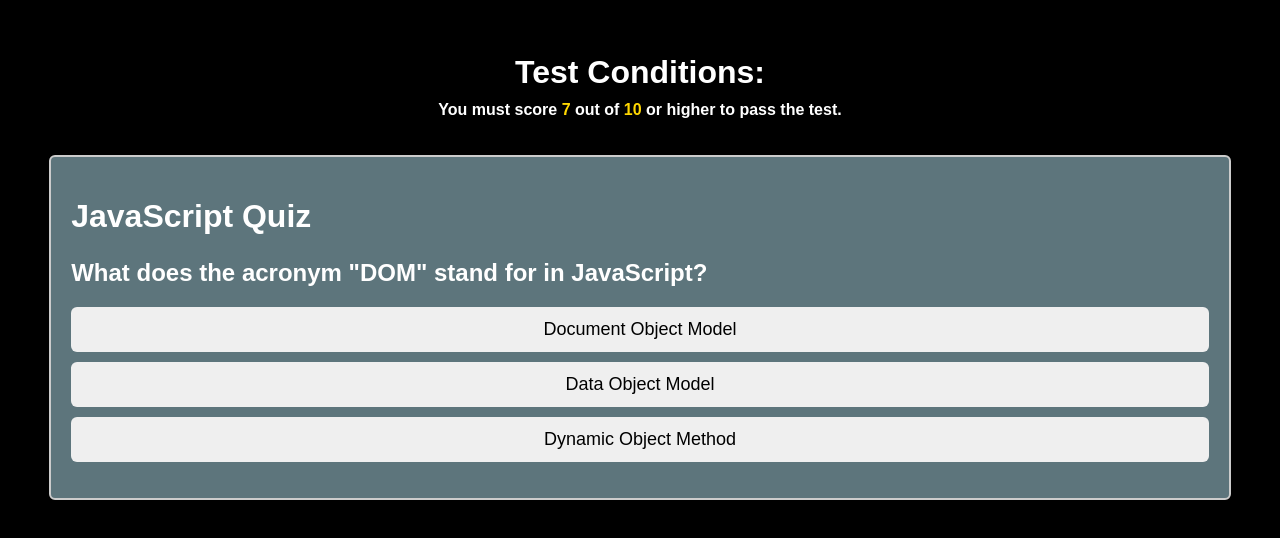
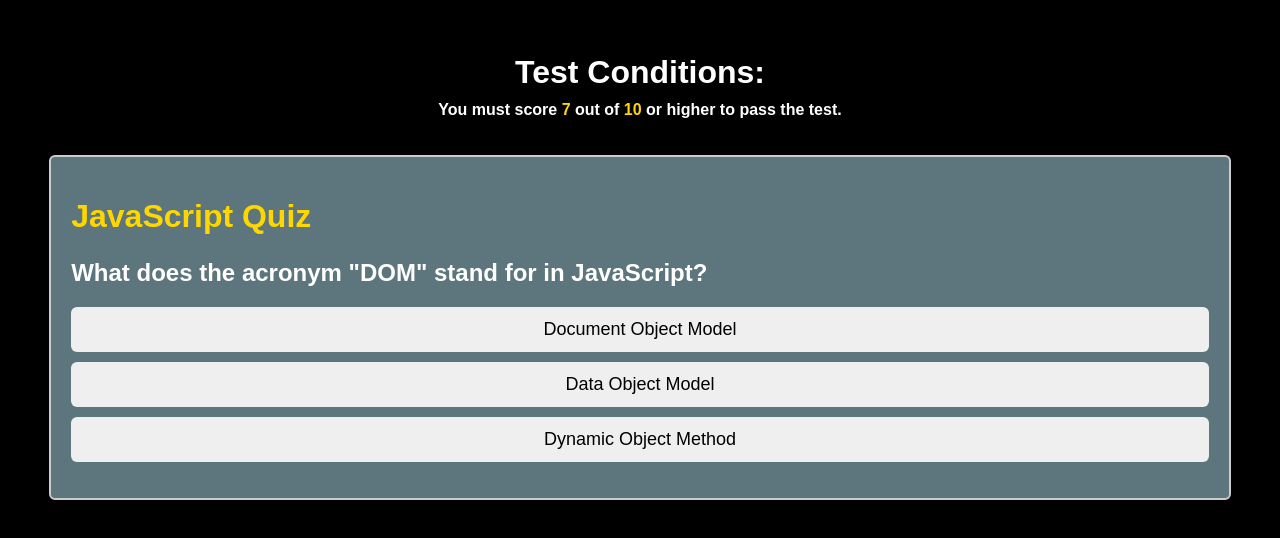
Before and after one commit to GhaliaSaleh/quize-app, a plain HTML site: page index.html in a window 1280 px wide. Shown: the part 142-680 px from the top of the page. Drawn offline with Linux system fonts and the light colour scheme.

Commit message:
Update index.html

```diff
--- a/index.html
+++ b/index.html
@@ -12,7 +12,7 @@
         <p>You must score <span>7</span> out of <span>10</span> or higher to pass the test.</p>
       </div>
     <div class="quiz-container">
-      <h1>JavaScript Quiz</h1>
+      <h1 id="tit">JavaScript Quiz</h1>
       <p id="question"></p>
       <ul id="options"></ul>
     </div>
```
